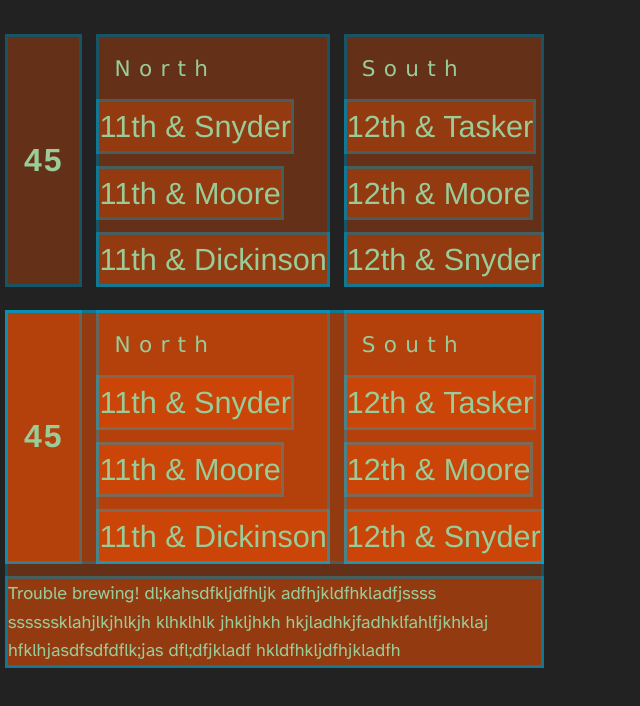
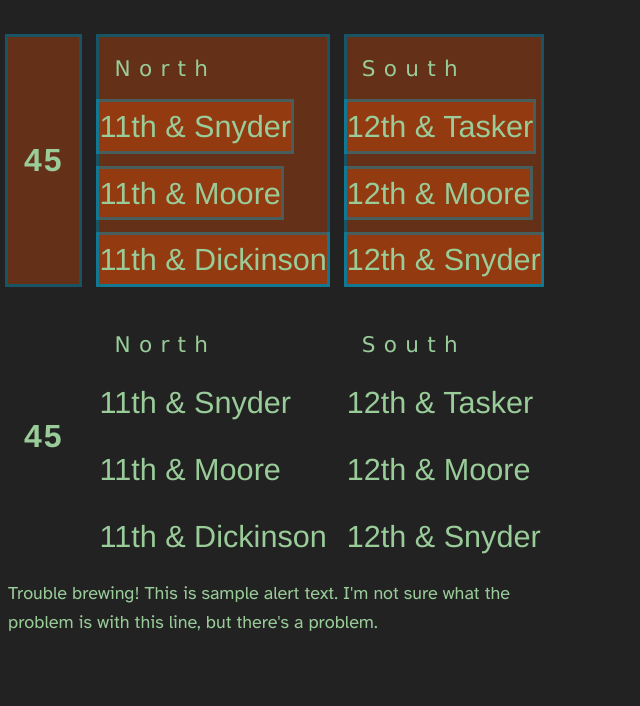
Before and after one commit to jos-eph/busneighbor, a plain HTML site: page horizontal.html in a window 1280 px wide. Shown: the whole page, without its empty margins (0-640 px from the left). Drawn offline with Linux system fonts and the light colour scheme.

Commit message:
Enhance sample page

```diff
--- a/horizontal.html
+++ b/horizontal.html
@@ -50,48 +50,48 @@
 </div>
 
 <br>
-<div class="statusLineWithAlertMessage showMe">
-  <div class="statusLine showMe">
+<div class="statusLineWithAlertMessage">
+  <div class="statusLine">
     <div class="infoBox">
-      <div class="infoText busNumber showMe">
+      <div class="infoText busNumber">
           45
       </div>
     </div>
-    <div class="multiBusDirection showMe">
+    <div class="multiBusDirection">
       <div class="directionHeader"> North</div>
       <div class="statusHolder">
-        <div class="infoText streetPosition showMe">
+        <div class="infoText streetPosition">
           11th & Snyder
         </div>
-        <div class="infoText streetPosition showMe">
+        <div class="infoText streetPosition">
           11th & Moore
         </div>
-        <div class="infoText streetPosition showMe">
+        <div class="infoText streetPosition">
           11th & Dickinson
         </div>
 
 
       </div>
     </div>
-    <div class="multiBusDirection showMe">
+    <div class="multiBusDirection">
       <div class="directionHeader"> South</div>
       <div class="statusHolder">
-        <div class="infoText streetPosition showMe">
+        <div class="infoText streetPosition">
           12th & Tasker
         </div>
-        <div class="infoText streetPosition showMe">
+        <div class="infoText streetPosition">
           12th & Moore
         </div>
-        <div class="infoText streetPosition showMe">
+        <div class="infoText streetPosition">
           12th & Snyder
         </div>
 
       </div>
     </div>
   </div>
-  <div class="alertMessage showMe">
+  <div class="alertMessage">
     <span>
-      Trouble brewing! dl;kahsdfkljdfhljk adfhjkldfhkladfjssss ssssssklahjlkjhlkjh klhklhlk jhkljhkh hkjladhkjfadhklfahlfjkhklaj hfklhjasdfsdfdflk;jas dfl;dfjkladf hkldfhkljdfhjkladfh
+      Trouble brewing! This is sample alert text. I'm not sure what the problem is with this line, but there's a problem.
     </span>
   </div>
 </div>
```
